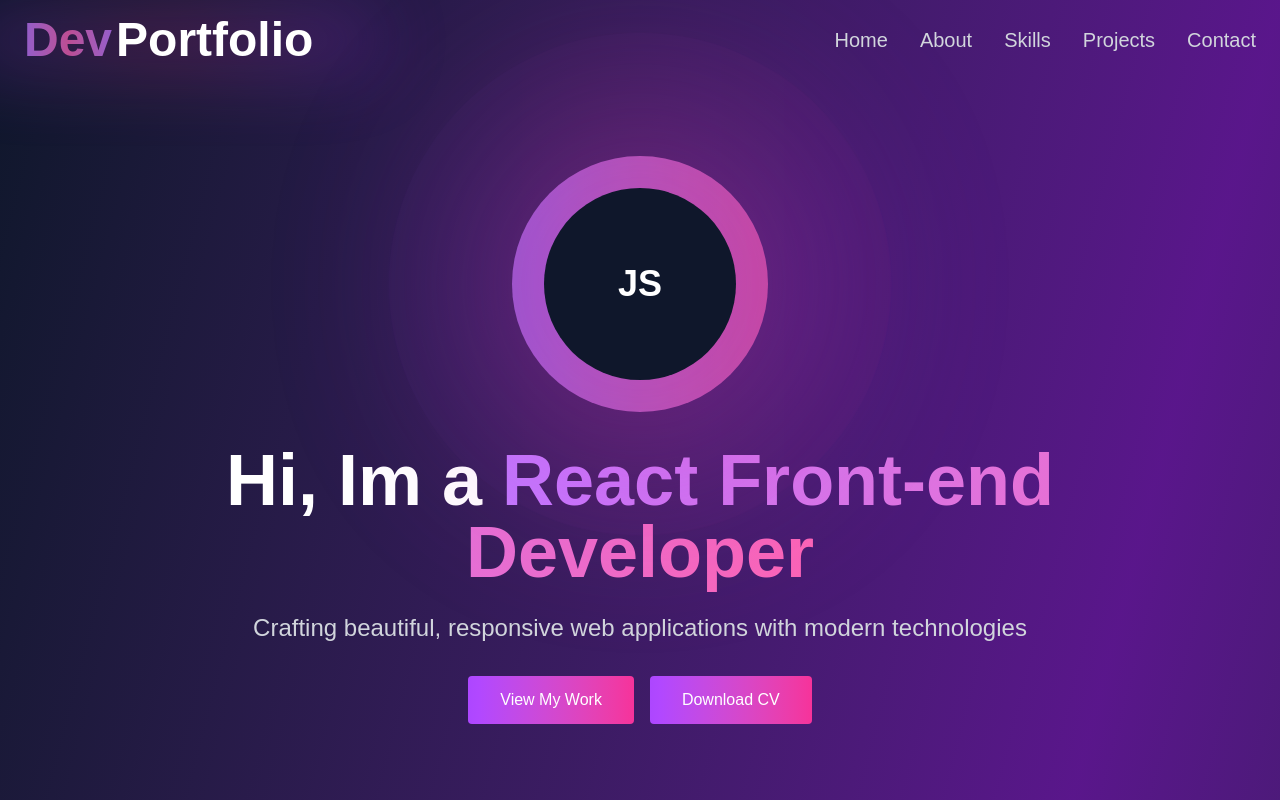
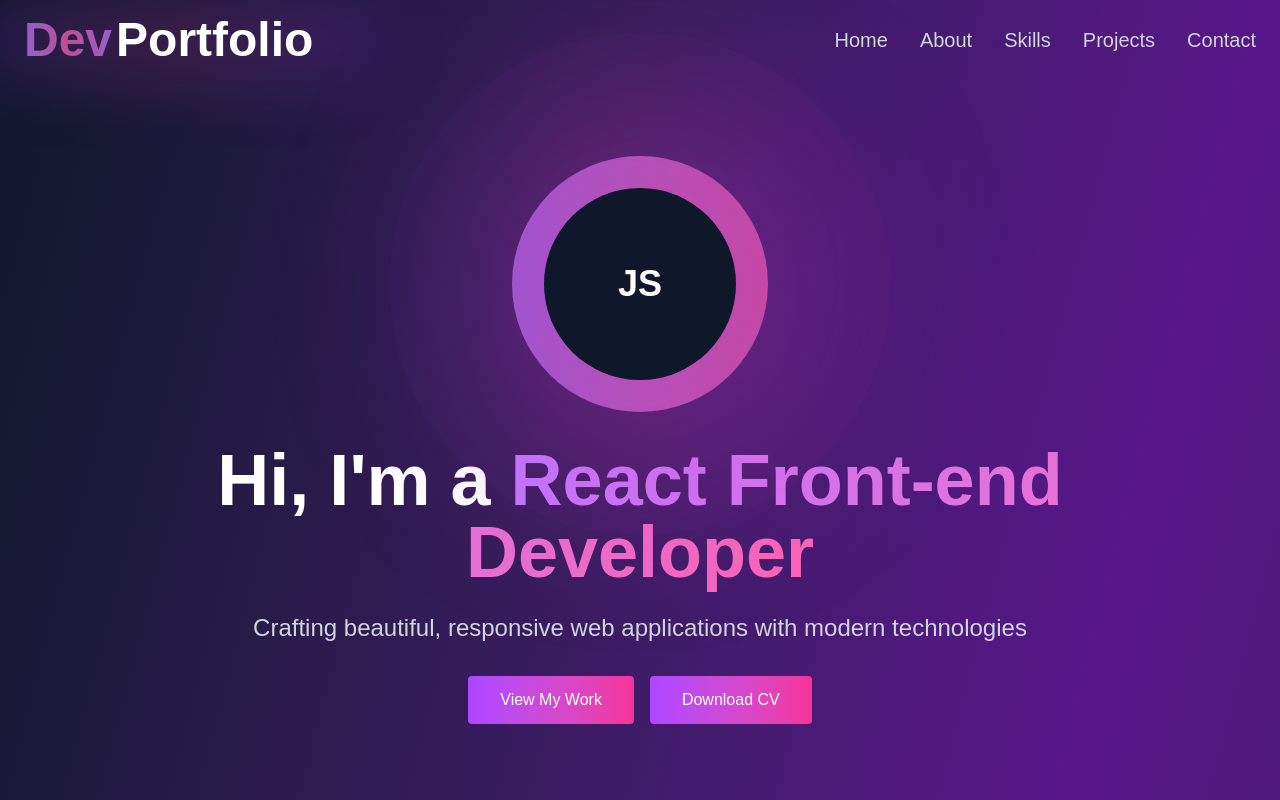
Before and after one commit to bebeAngelo/Portfolio, a Next.js app in the folder my-portfolio/: page / in a window 1280 px wide. Shown: the top 800 px of the page. Built offline with nearby package versions, Linux system fonts and the light colour scheme.

Commit message:
Apostrophe added

```diff
--- a/my-portfolio/app/portfolio/hero.tsx
+++ b/my-portfolio/app/portfolio/hero.tsx
@@ -17,7 +17,7 @@ export default function Hero() {
           </div>
 
           <h1 className="text-5xl md:text-7xl font-bold text-white mb-6 animate-fade-in">
-            Hi, Im a{' '}
+            Hi, I{`'`}m a{' '}
             <span className="text-transparent bg-clip-text bg-gradient-to-r from-purple-400 to-pink-400">
               React Front-end Developer
             </span>
```
